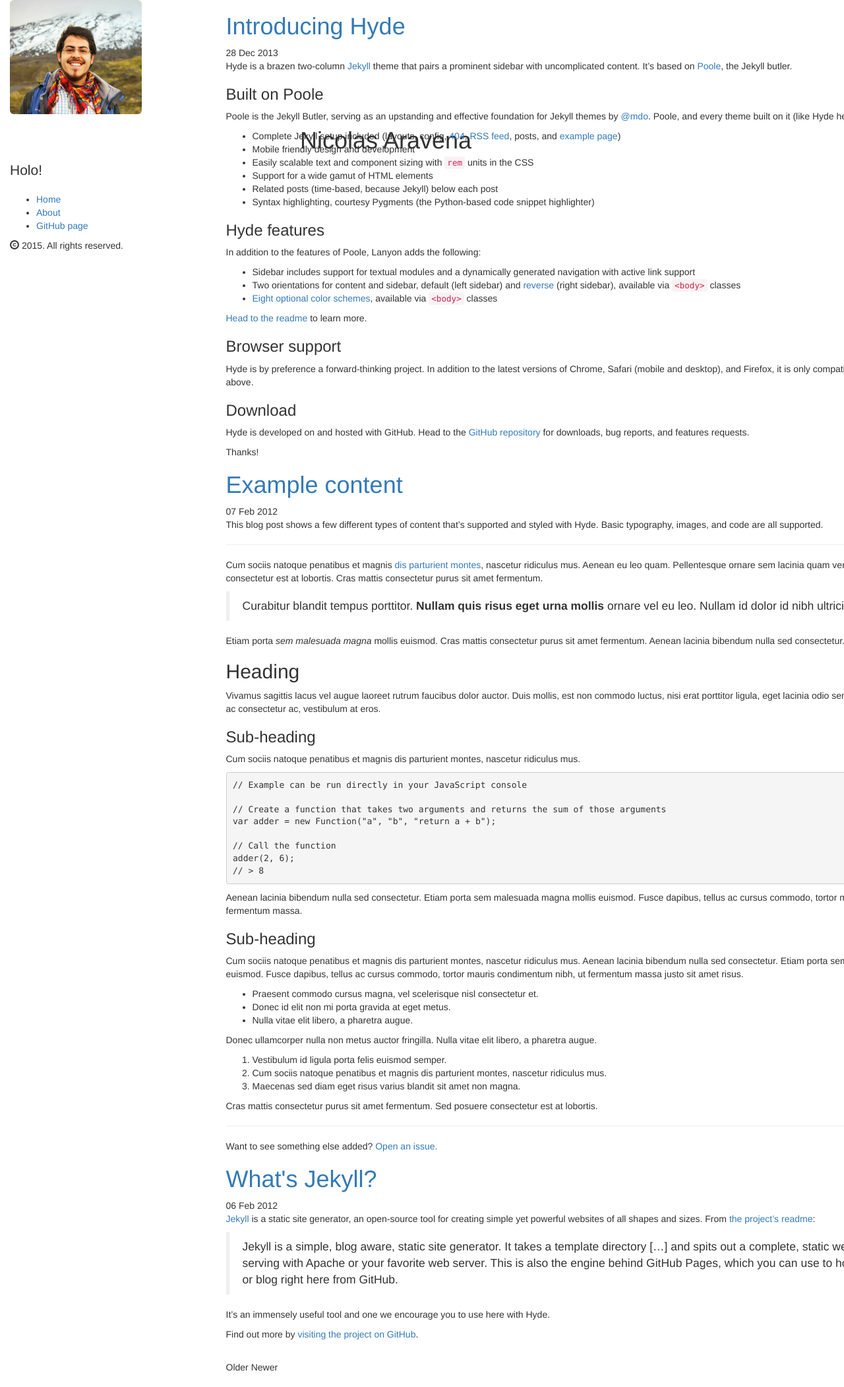
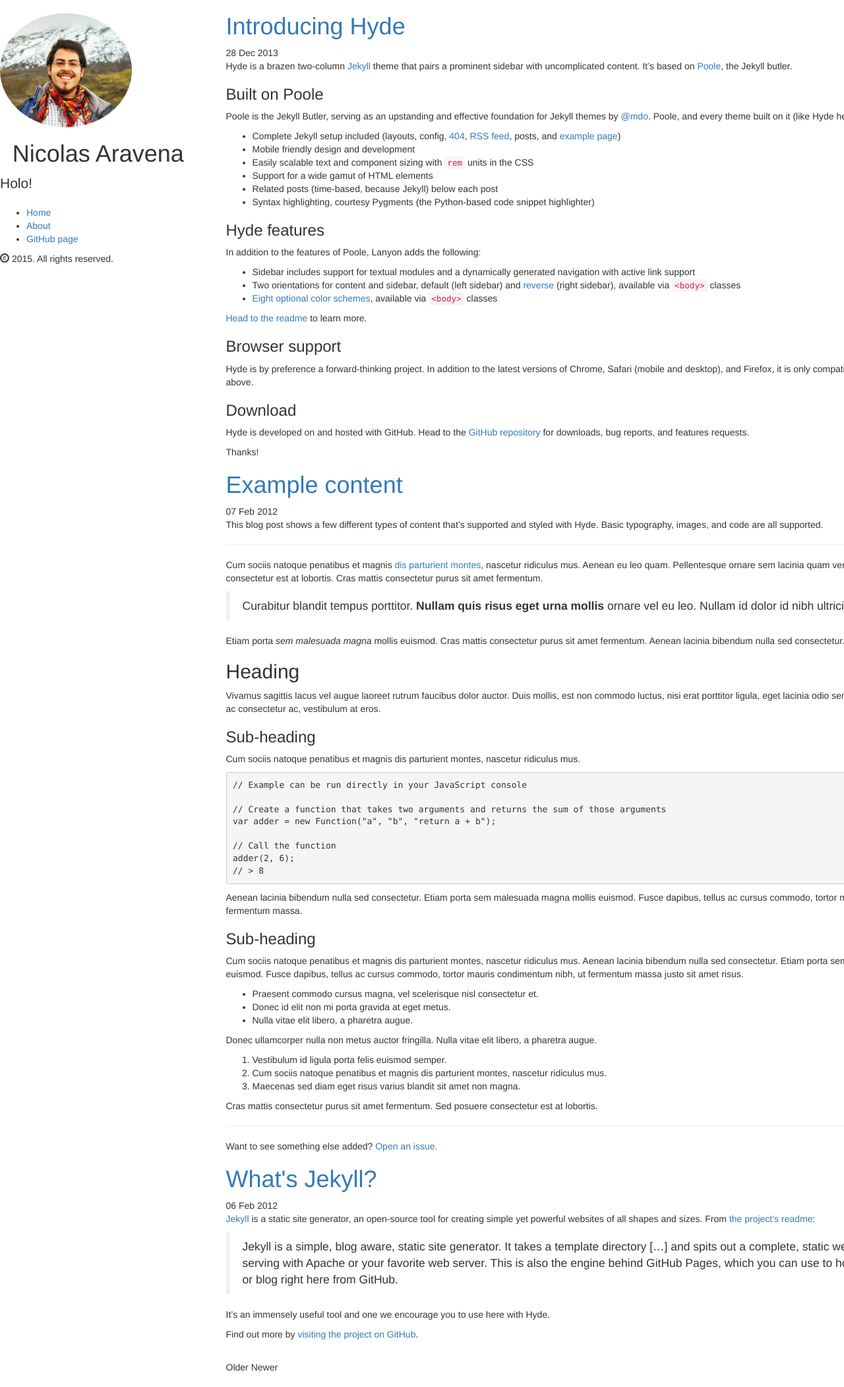
Before and after one commit to nicoaravena/nicoaravena.github.io, a Jekyll site: the page built from index.html, in a window 1280 px wide. Shown: the whole page at 66% size. Built offline with Jekyll 4.4.1, drawn with Linux system fonts in a browser that asks for light colours; Markdown is read by kramdown in place of the engine named in the settings; the list of posts is cut into pages by our own code.

Commit message:
Sidebar fix

```diff
--- a/_includes/sidebar.html
+++ b/_includes/sidebar.html
@@ -1,6 +1,6 @@
-<div class="container sidebar-sticky">
+<div class="sidebar-sticky">
   <div class="sidebar-about">
-    <img src="/public/images/profile.jpg" class="img-rounded img-profile">
+    <img src="/public/images/profile.jpg" class="img-circle img-profile">
     <h1>{{ site.title }}</h1>
     <p class="lead">{{ site.description }}</p>
   </div>
--- a/public/css/style.css
+++ b/public/css/style.css
@@ -1,6 +1,7 @@
 .sidebar {
 	background: rgb(255,255,255);
 	background: rgba(255,255,255,.7);
+	margin-top: 20px;
 }
 
 .sidebar-sticky {
```
